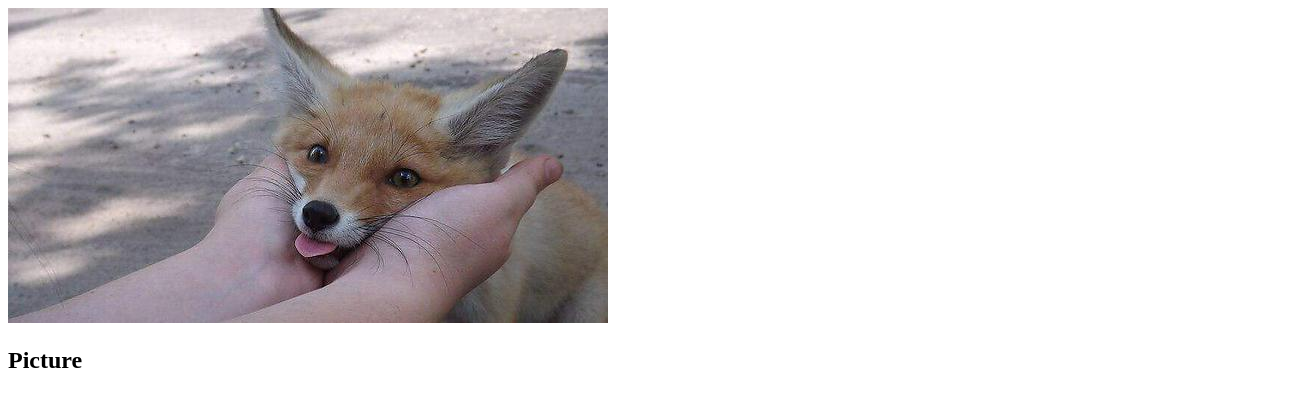
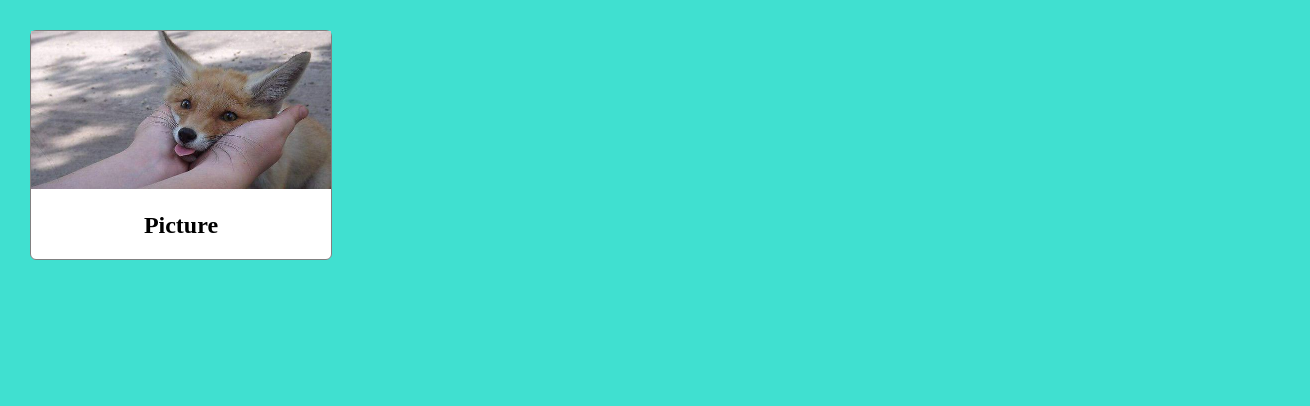
Before and after one commit to AlvinDaeli748/my-repo-from-remote, a plain HTML site: page index.html in a window 1280 px wide. Shown: the whole page, 1310 px wide, since content can reach past the window. Drawn offline with Linux system fonts and the light colour scheme.

Commit message:
added initial style.css to style the picture

```diff
--- a/index.html
+++ b/index.html
@@ -2,7 +2,7 @@
 <html>
     <head>
     </head>
-
+        <link rel="stylesheet" href="style.css">
     <body>
         <div id="container">
             <img id="image" src="images/fox.jpg" alt="Image" />
--- /dev/null
+++ b/style.css
@@ -0,0 +1,21 @@
+body {
+    width: 100%;
+    margin: 30px;
+    background-color: turquoise;
+ }
+
+ #container{
+    max-width: 300px;
+    background-color: white;
+    border: 1px solid gray;
+    border-radius: 6px;
+ }
+
+ #image{
+    width: 100%;
+    height: auto;
+ }
+
+ #image-name{
+    text-align: center;
+ }
```
